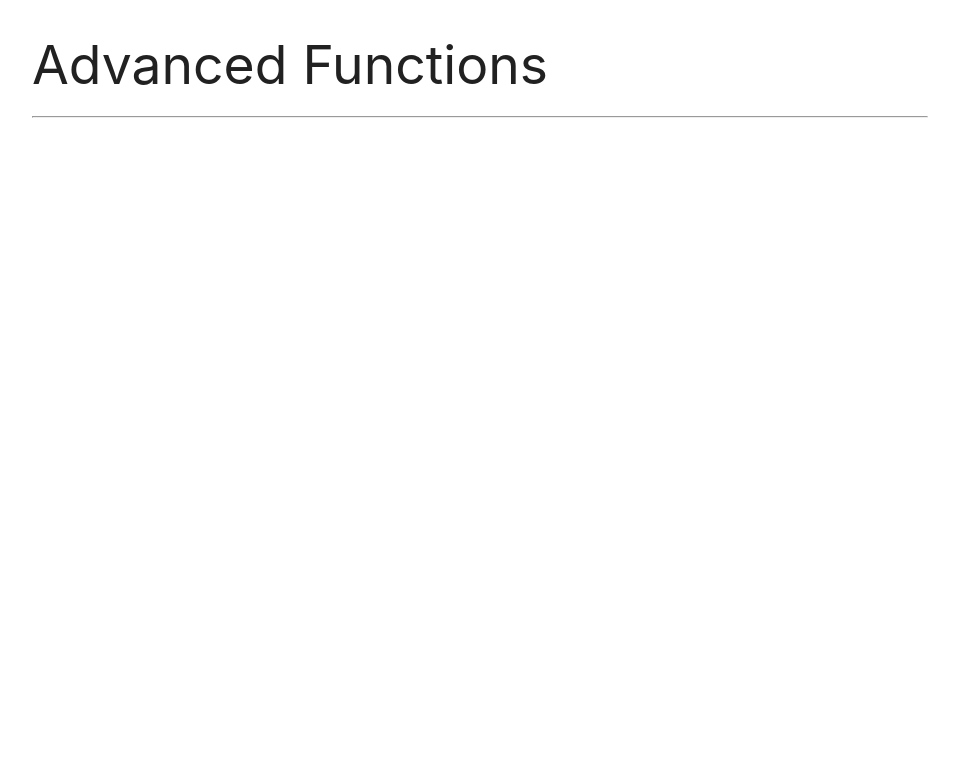
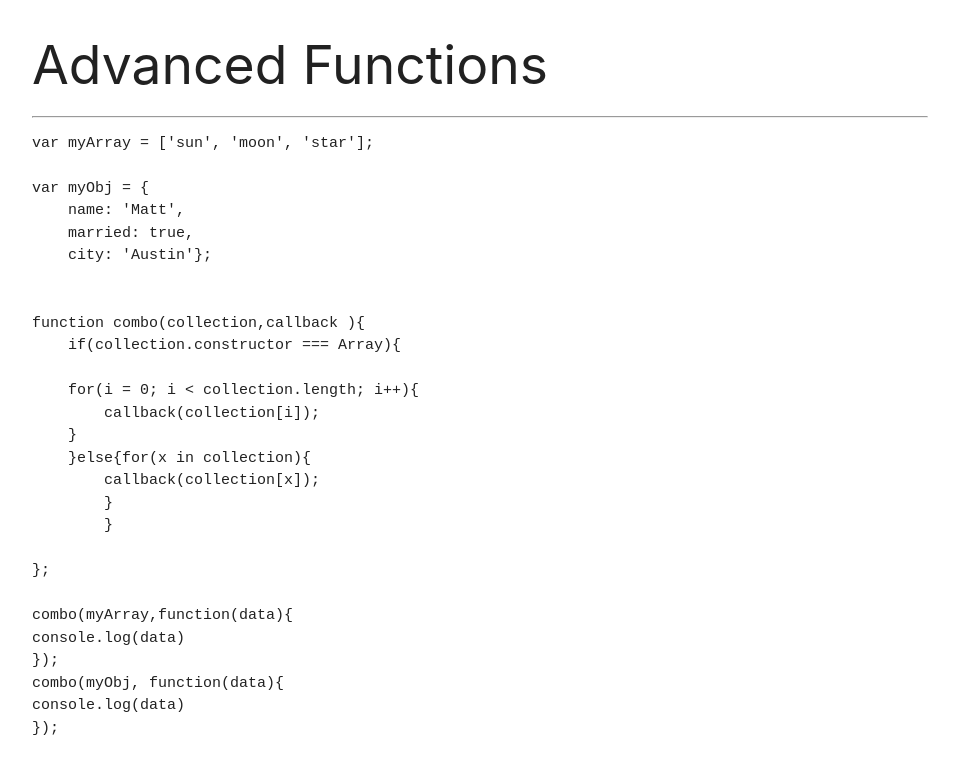
Before and after one commit to Matawhite/jsdrills, a plain HTML site: page advancedFunctions.html in a window 1280 px wide. Shown: the whole page, without its empty margins (160-1119 px from the left). Drawn offline with nearby package versions, Linux system fonts and the light colour scheme.

Commit message:
added avancedFunctions

```diff
--- a/advancedFunctions.html
+++ b/advancedFunctions.html
@@ -10,6 +10,35 @@
  	<div class='container'>
  		<h2>Advanced Functions</h2>
  		<hr>
+ 		<pre>
+var myArray = ['sun', 'moon', 'star'];
+
+var myObj = {
+    name: 'Matt',
+    married: true,
+    city: 'Austin'};
+
+
+function combo(collection,callback ){
+    if(collection.constructor === Array){
+
+    for(i = 0; i < collection.length; i++){
+        callback(collection[i]);
+    }
+    }else{for(x in collection){
+        callback(collection[x]);
+    	}
+	}
+
+};
+
+combo(myArray,function(data){
+console.log(data)
+});
+combo(myObj, function(data){
+console.log(data)
+});
+</pre>
  	</div>
  </body>
  </html>
```
Also changed, not shown: index.html (+2 -0 lines).
